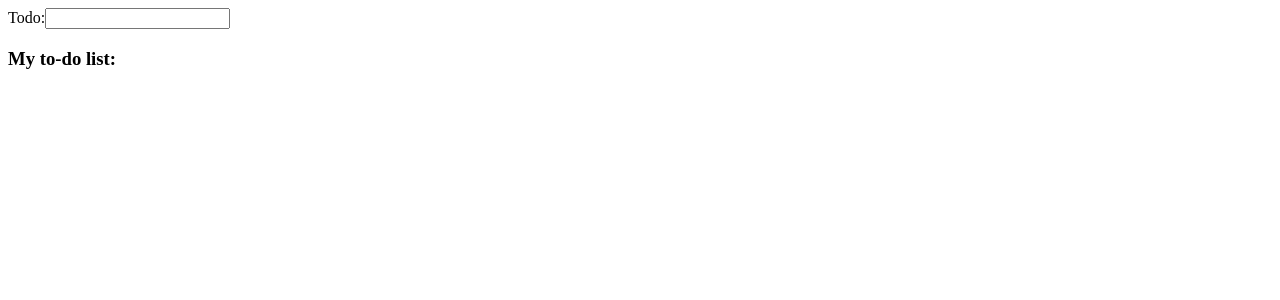
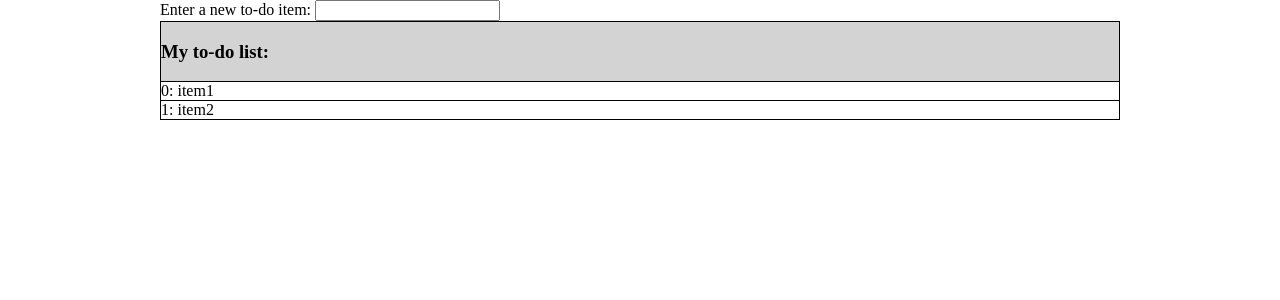
Before and after one commit to richard1634/todoapp, a React (Create React App) app: page / in a window 1280 px wide. Shown: the top 300 px of the page. Built offline with nearby package versions, Linux system fonts and the light colour scheme.

Commit message:
basic styling

```diff
--- a/src/App.js
+++ b/src/App.js
@@ -1,10 +1,11 @@
 import React, { Component } from 'react';
+import './style.css'
 
 class App extends Component {
 	constructor(props){
 		super(props);
 		this.state={
-			todos: [],
+			todos: ['item1', 'item2'],
 			input: ''
 		}
 	}
@@ -29,19 +30,19 @@ class App extends Component {
 
 		const todo_map = this.state.todos.map((item, index) => {
 			return(
-				<div key={index}>
+				<div key={index} className="todo-item" >
 					<p> <span>{index}:</span> {item}</p>
 				</div>
 			)
 		})
 
 		return (
-			<div>
-				<form onSubmit={this.handleSubmit} >
-					<label htmlFor="title">Todo:</label>
+			<div className="container" >
+				<form onSubmit={this.handleSubmit}>
+					<label htmlFor="title">Enter a new to-do item: </label>
 					<input onChange={this.handleChange} value={this.state.input} id="title" type="text"/>
 
-					<div>
+					<div className="list-container" >
 						<h3>My to-do list:</h3>
 						{todo_map}
 					</div>
--- /dev/null
+++ b/src/style.css
@@ -0,0 +1,27 @@
+body{
+    margin: 0
+}
+
+.container{
+    height: 100vh;
+    width: 100vw
+}
+
+.container > *{
+    width: 75vw;
+    margin: 0 auto
+}
+
+.list-container{
+    border: 1px solid black;
+    background-color: lightgray;
+}
+
+.todo-item{
+    border-top: 1px solid black;
+    background-color: white
+}
+
+.todo-item > *{
+    margin: 0
+}
```
